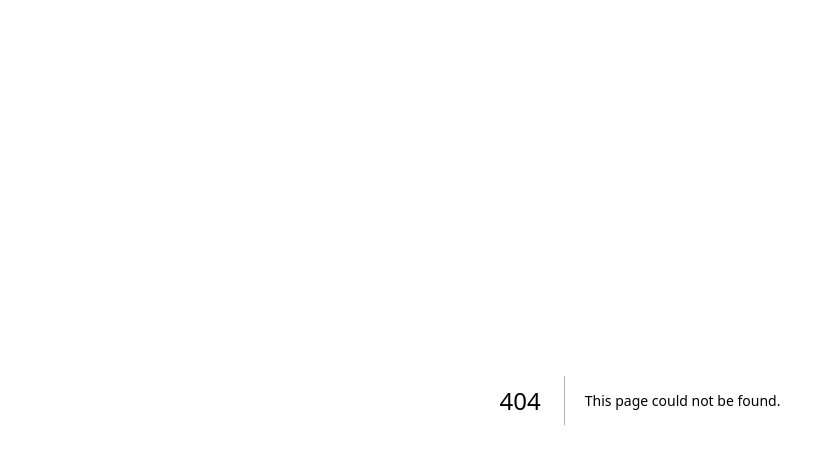
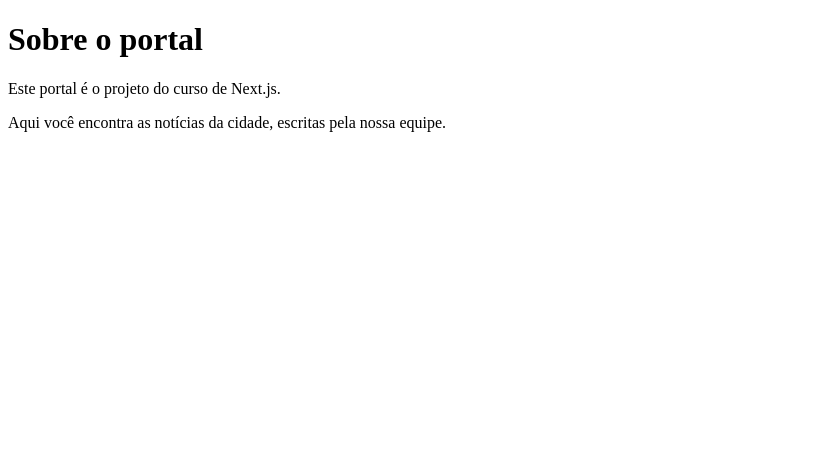
Before and after one commit to profvalmeida/portal-curso, a Next.js app: page /sobre in a window 1280 px wide. Before the commit this address had no page. Shown: the top 464 px of the page, without its empty margins (0-835 px from the left). Built offline with nearby package versions, Linux system fonts and the light colour scheme.

Commit message:
m01-a05 (parte 1): página /sobre

```diff
--- /dev/null
+++ b/app/sobre/page.tsx
@@ -0,0 +1,11 @@
+export default function Sobre() {
+  return (
+    <main>
+      <h1>Sobre o portal</h1>
+      <p>Este portal é o projeto do curso de Next.js.</p>
+      <p>
+        Aqui você encontra as notícias da cidade, escritas pela nossa equipe.
+      </p>
+    </main>
+  );
+}
```
